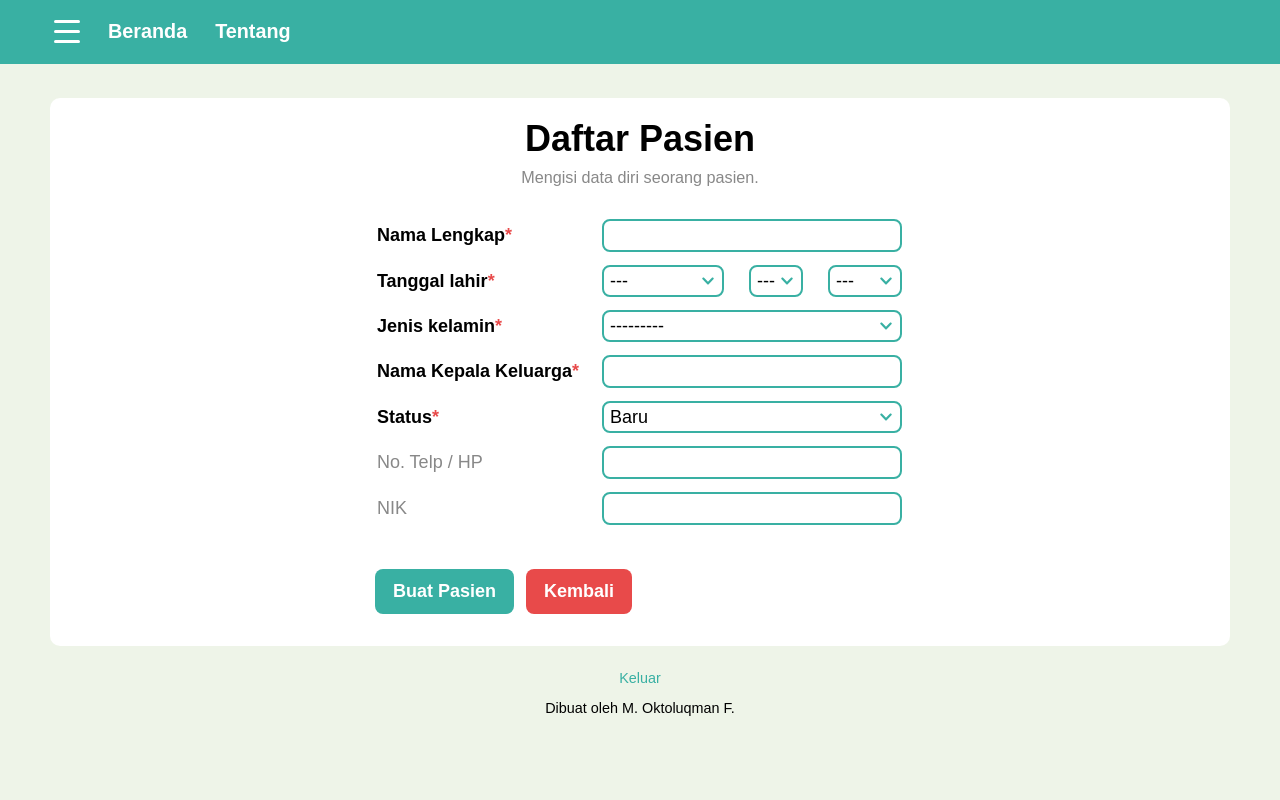
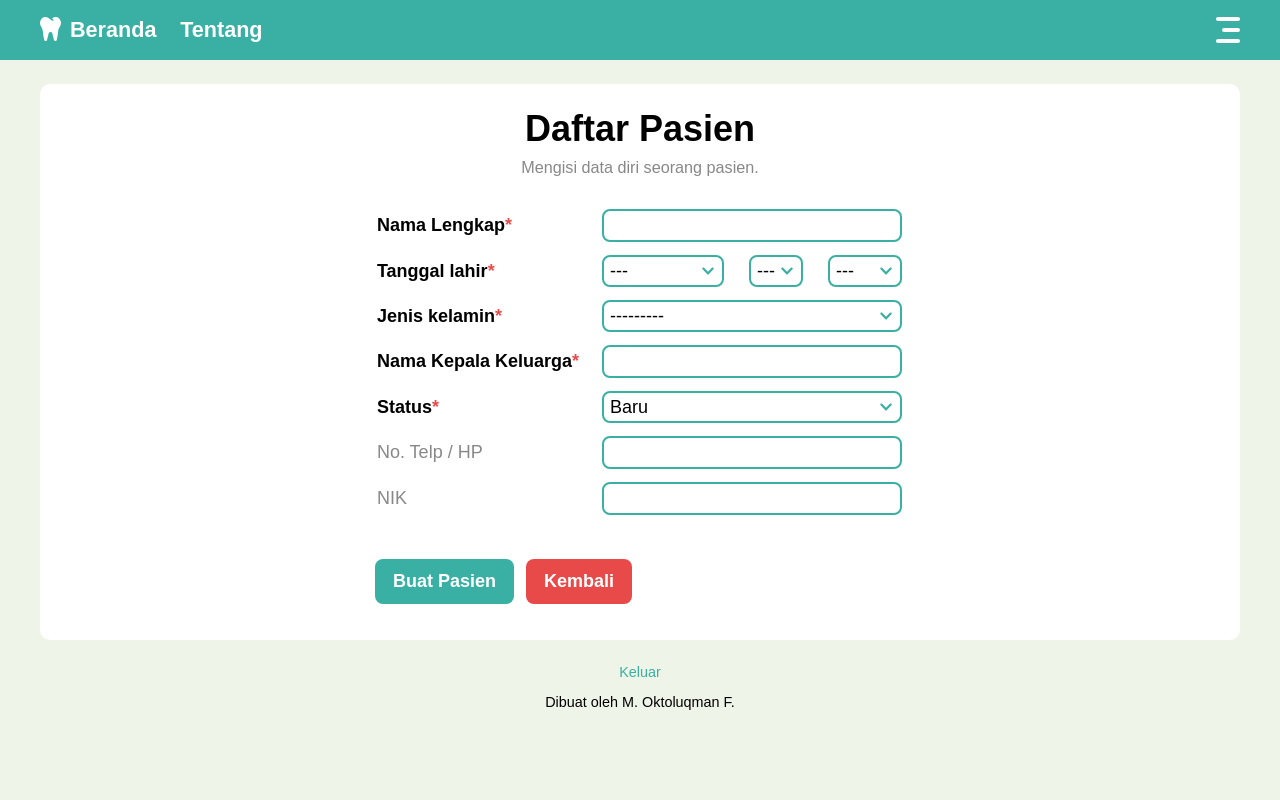
Before and after one commit to lepiku/praktekiin, a Django app: page /daftar-pasien/ in a window 1280 px wide. Run offline with Django 3.2, Linux system fonts and the light colour scheme; the visitor is signed in with stand-in values (Sample User, id 1); data that the repository does not hold is empty; some web fonts are replaced.

Commit message:
new header and menu

```diff
--- a/antri/static/antri/css/base.css
+++ b/antri/static/antri/css/base.css
@@ -3,6 +3,7 @@ body {
   font-family: 'Muli', sans-serif;
   font-size: 18px;
   background-color: #eef4e8;
+  min-height: 100vh;
 }
 a {
   color: #39B0A3;
@@ -22,20 +23,30 @@ select {
   appearance: none;
   padding-right: 23px;
 }
-.spacing {
+#container {
+  min-height: 100vh;
+  padding: 0 24px;
+}
+#container > div {
   max-width: 1200px;
   margin: 0 auto;
-  padding: 0 30px;
 }
-.content {
-  padding-top: 10px;
+#content {
+  padding-top: 60px;
+}
+#footer {
+  margin: 20px auto;
+  height: 100%;
+  font-size: 0.8em;
+  text-align: center;
 }
 .card {
   background-color: #fff;
   border-radius: 10px;
-  margin: 24px 10px;
-  padding: 20px;
+  margin: 24px 0;
+  padding: 24px;
 }
+/* button */
 .button {
   font-family: 'Muli', sans-serif;
   font-weight: bold;
@@ -71,35 +79,15 @@ select {
   margin-top: 0.5em;
   margin-bottom: 0;
 }
-.footer {
-  margin: 20px 40px;
-  font-size: 0.8em;
-  text-align: center;
+.helptext {
+  color: #888;
+  font-size: 0.9em;
 }
 .errorlist {
   color: red;
   font-size: 0.8em;
 }
-#bar div {
-  width: 26px;
-  height: 3px;
-  border-radius: 2px;
-}
-#bar1 {
-  background-color: white;
-}
-#bar2 {
-  height: 7px !important;
-}
-#mobile-name {
-  margin: 12px 16px;
-  color: #000;
-  overflow: hidden;
-}
-#mobile-name p {
-  margin: 0;
-  max-height: 2.8em;
-}
+/* table */
 .table {
   border-collapse: collapse;
   width: 100%;
--- a/antri/static/antri/css/header.css
+++ b/antri/static/antri/css/header.css
@@ -1,67 +1,125 @@
+/* navbar */
+.navback {
+  position: fixed;
+  width: 100vw;
+  max-width: 100%;
+}
 .navbar {
-  color: #fff;
+  padding: 0 24px;
+  margin: 0 auto;
+  max-width: 1200px;
   display: flex;
   justify-content: space-between;
   align-items: center;
-  font-size: 1.1em;
+  font-size: 1.2em;
+  height: 60px;
 }
 .navbar a {
   color: #fff;
-  text-decoration: none;
 }
 #left {
   display: flex;
-  justify-content: flex-start;
 }
-#item {
-  padding: 20px 14px;
-  height: 24px;
+/* menu */
+#left .item {
+  margin-right: 1.1em;
+  font-weight: bold;
 }
-#item:hover {
-  background-color: #39b0a3;
+#right .item {
+  margin-left: 1.2em;
 }
-.dropdown {
+#beranda {
+  position: relative;
+  padding-left: 30px;
+}
+#beranda img {
+  position: absolute;
+  left: 0;
+}
+.menu {
   position: relative;
 }
-.dropdown #item {
-  cursor: default;
+.menu #bar {
+  cursor: pointer;
 }
-.dropdown:hover .dropdown-content {
-  display: block;
-}
-.dropdown-content {
+#menu-content {
   display: none;
   position: absolute;
-  background-color: #d3e9e4;
-  width: 240px;
-  z-index: 1;
+  top: 66px;
+  right: 0;
+  width: 270px;
+  z-index: 50;
+  background-color: #FFF;
+  box-shadow: 0 16px 16px 0 rgba(0, 0, 0, 0.2), 0 6px 20px 0 rgba(0, 0, 0, 0.2);
+  border-radius: 10px;
+  text-align: right;
+  overflow: hidden;
 }
-.dropdown-content a {
-  color: #009688;
+#menu-content a {
+  color: #000;
   padding: 12px 16px;
   display: block;
 }
-.dropdown-content a:hover {
+#menu-content a:hover {
   background-color: #e3f2ee;
+}
+#username {
+  margin: 12px 16px;
+  overflow: hidden;
+  font-weight: bold;
+}
+#menu-cover {
+  display: none;
+  top: 50px;
 }
 /* burger menu */
 #bar div {
-  width: 26px;
-  height: 3px;
+  height: 4px;
   border-radius: 2px;
 }
-#bar1 {
+.bar0 {
+  height: 7px !important;
+}
+.bar1 {
+  width: 24px;
   background-color: white;
 }
-#bar2 {
-  height: 7px !important;
+.bar2 {
+  width: 18px;
+  background-color: white;
+  margin-left: 6px;
 }
-#mobile-name {
-  margin: 12px 16px;
-  color: #000;
-  overflow: hidden;
+.show {
+  display: block !important;
 }
-#mobile-name p {
-  margin: 0;
-  max-height: 2.8em;
+@media (max-width: 600px) {
+  .navbar {
+    height: 50px;
+  }
+  #beranda img {
+    height: 20px;
+  }
+  #bar div {
+    height: 3px;
+  }
+  .bar0 {
+    height: 5px !important;
+  }
+  .bar1 {
+    width: 17px;
+  }
+  .bar2 {
+    width: 13px;
+    margin-left: 4px;
+  }
+  #menu-content {
+    position: fixed;
+    top: 50px;
+    bottom: 0;
+    border-radius: 0;
+    box-shadow: none;
+  }
+  .show-cover {
+    display: block !important;
+  }
 }
--- /dev/null
+++ b/antri/static/antri/js/header.js
@@ -0,0 +1,18 @@
+var menu = document.getElementById('menu-content')
+var menu_cover = document.getElementById('menu-cover')
+
+function show_menu() {
+  if (menu.classList.contains('show')) {
+    hide_menu()
+  } else {
+    menu.classList.add('show')
+    menu_cover.classList.add('show-cover')
+  }
+}
+function hide_menu() {
+  if (menu.classList.contains('show')) {
+    menu.classList.remove('show')
+    menu_cover.classList.remove('show-cover')
+  }
+}
+document.getElementById('container').addEventListener('click', hide_menu);
--- a/antri/templates/antri/base.html
+++ b/antri/templates/antri/base.html
@@ -9,8 +9,6 @@
     <link rel="stylesheet" href="https://cdnjs.cloudflare.com/ajax/libs/font-awesome/4.7.0/css/font-awesome.min.css">
     <link rel="shortcut icon" href="{% static 'antri/media/logo-gigi.ico' %}">
     {% block head %}{% endblock %}
-    <link rel="stylesheet" href="{% static 'antri/css/base.css' %}">
-    <link rel="stylesheet" href="{% static 'antri/css/header.css' %}">
 <style>
 body {
   background-color: #EEF4E8;
@@ -22,22 +20,25 @@ select {
   background: url({% static 'antri/media/chevron-down-solid.svg' %}) right 8px center / 12px no-repeat;
 }
 </style>
+    <link rel="stylesheet" href="{% static 'antri/css/base.css' %}">
+    <link rel="stylesheet" href="{% static 'antri/css/header.css' %}">
     {% block style %}{% endblock %}
   </head>
   <body>
     {% include 'antri/header.html' %}
-    <div class="spacing spacing-content">
-      <div class="content">
+    <div id="container">
+      <div id="content">
         {% block content %}
         <p>Blank Content</p>
         {% endblock %}
       </div>
-      <div class="footer">
+      <div id="footer">
         {% if request.user.is_authenticated %}
         <a href="{% url 'antri:keluar' %}">Keluar</a>{% endif %}
         <p>Dibuat oleh M. Oktoluqman F.</p>
       </div>
     </div>
+    <script src="{% static 'antri/js/header.js' %}"></script>
     {% block script %}{% endblock %}
   </body>
 </html>
--- a/antri/templates/antri/beranda.html
+++ b/antri/templates/antri/beranda.html
@@ -25,7 +25,7 @@
   </div>
 </div>
 <div id="popup">
-  <div id="cover" onclick="hide_popup()"></div>
+  <div class="cover" onclick="hide_popup()"></div>
   <div id="popup-card" onclick="show_popup()">
     <form method="post">
       {% csrf_token %}
--- a/antri/templates/antri/header.html
+++ b/antri/templates/antri/header.html
@@ -1,42 +1,32 @@
+{% load static %}
 <div class="navback">
-  <div class="spacing">
   <div class="navbar">
     <div id="left">
+      <a id="beranda" class="item" href="{% url 'antri:beranda' %}">
+        <img src="{% static 'antri/media/tooth-solid.svg' %}" height="24px"> Beranda
+      </a>
+      <a class="item" href="{% url 'antri:tentang' %}">
+        Tentang
+      </a>
+    </div>
     {% if request.user.is_authenticated %}
-        <div class="dropdown">
-          <div id="item">
-            <div id="bar">
-              <div id="bar1"></div>
-              <div id="bar2"></div>
-              <div id="bar1"></div>
-              <div id="bar2"></div>
-              <div id="bar1"></div>
+    <div id="right">
+      <div class="item menu">
+        <div id="bar" onclick="show_menu()">
+          <div class="bar1"></div>
+          <div class="bar0"></div>
+          <div class="bar2"></div>
+          <div class="bar0"></div>
+          <div class="bar1"></div>
         </div>
-          </div>
-          <div class="dropdown-content">
-            <div id="mobile-name">
-              {% if request.user.pengguna.pasien != None %}
-              <p>{{ request.user.pengguna.pasien.nama }}</p>
-              {% else %}
-              <p>{{ request.user.username }}</p>
-              {% endif %}
-            </div>
+        <div id="menu-content">
+          <div id="username">{{ request.user.username }}</div>
           <a href="{% url 'antri:profil' %}">Profil</a>
           <a href="{% url 'antri:keluar' %}">Keluar</a>
         </div>
+        <div class="cover" id="menu-cover" onclick="hide_menu()"></div>
+      </div>
     </div>
     {% endif %}
-        <a href="{% url 'antri:beranda' %}">
-          <div id="item">
-            <b>Beranda</b>
-          </div>
-        </a>
-        <a href="{% url 'antri:tentang' %}">
-          <div id="item">
-            <b>Tentang</b>
-          </div>
-        </a>
   </div>
 </div>
-  </div>
-</div>
```
Also changed, not shown: other parts of antri/static/antri/css/base.css (+15 -23 lines), antri/static/antri/css/beranda.css (+0 -8 lines), antri/static/antri/media/tooth-solid.svg (added). Lines whose indentation alone changed are shown as unchanged.
